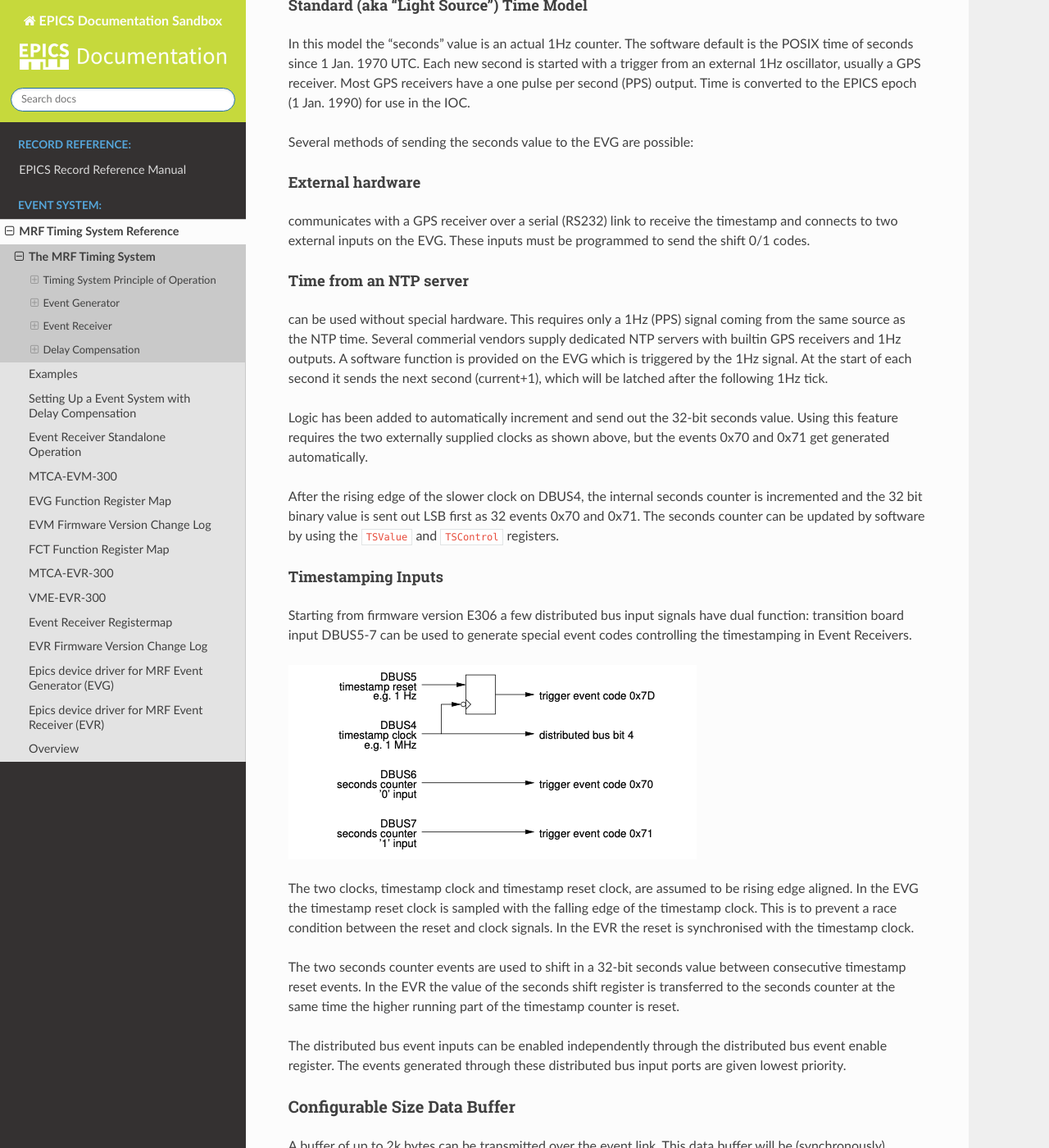
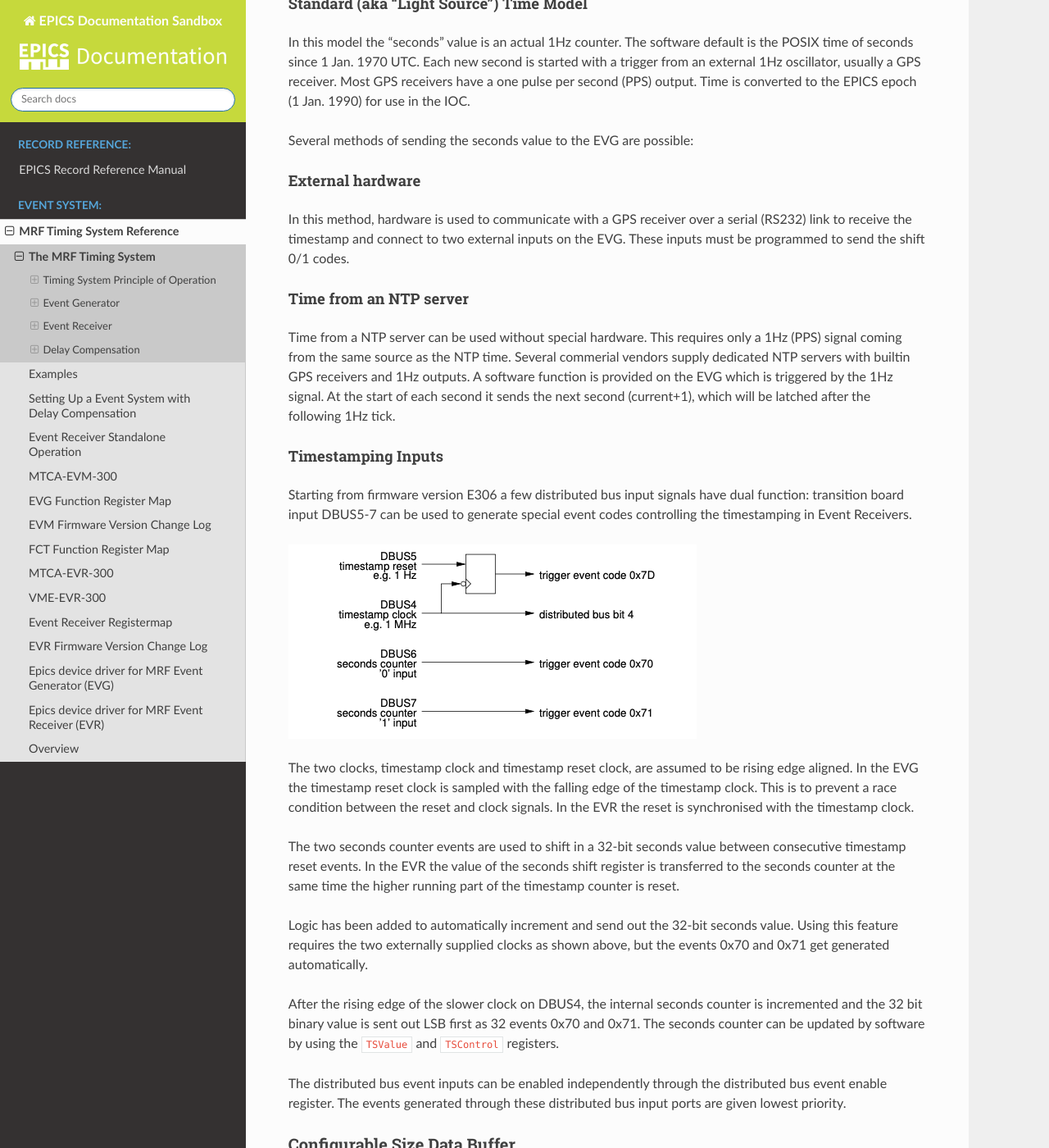
Before and after one commit to ttkorhonen/myDocument, a Sphinx documentation site: the page built from docs/mrfioc2/event-system-intro.md, in a window 1280 px wide and 1400 px high, scrolled down 8678 px. Shown: the whole window at 82% size. Built offline with Sphinx 7.4.7 and the Read the Docs theme 2.0.0, drawn with Linux system fonts in a browser that asks for light colours; some of the changed text lies outside the part shown.

Commit message:
text modifications and formatting

```diff
--- a/docs/mrfioc2/event-system-intro.md
+++ b/docs/mrfioc2/event-system-intro.md
@@ -177,8 +164,8 @@
 Trigger Event 0 has also the option of being triggered by a rising edge
 of the  synchronization logic output signal (that is often used for synchronising
 with AC mains voltage). The external inputs accept TTL level signals.
-The input logic is edge sensitive and the signals are subsequently
-synchronized internally to the event clock.
+The input logic is edge sensitive and the signals are subsequently synchronized internally to the event
+clock.
 
 ![image](images/trigger-event.png)
 
@@ -331,7 +318,22 @@
 
 Figure: Distributed Bus signal source selection.
 
-### Timestamp Generator
+(timestamp-support)=
+### Timestamping support
+
+The event system supports timestamping by providing:
+  - Facilities to distribute a seconds value to all receivers
+  - Facilities to support generation of sub-second timestamps, usually in the event clock resolution
+  - Precisely latching the timestamp in an Event Receiver, on request or when an event code has been received.
+
+The timestamp support guarantees that all event receivers (and generators) in the same distribution will have
+precisely synchronized timestamp, up to the resolution of the event clock. For example, 100 MHz event clock results
+in highest timestamp resolution of 10 nanoseconds.
+
+The seconds value to be distributed has to be provided to the Event Generator.
+This is typically sourced from an external GPS receiver.
+
+#### Timestamp Generator
 
 The model of time implemented by the MRF hardware is two 32-bit unsigned
 integers: counter, and "seconds". The counter is maintained by each EVR
@@ -363,31 +365,20 @@
 
 #### External hardware
 
-communicates with a GPS
+In this method, hardware is used to communicate with a GPS
 receiver over a serial (RS232) link to receive the timestamp and
-connects to two external inputs on the EVG. These inputs must be
+connect to two external inputs on the EVG. These inputs must be
 programmed to send the shift 0/1 codes.
 
 #### Time from an NTP server
 
-can be used without special hardware. This requires only a 1Hz (PPS)
+Time from a NTP server can be used without special hardware. This requires only a 1Hz (PPS)
 signal coming from the same source as the NTP time. Several commerial
 vendors supply dedicated NTP servers with builtin GPS receivers and 1Hz
 outputs. A software function is provided on the EVG which is triggered
 by the 1Hz signal. At the start of each second it sends the next second
 (current+1), which will be latched after the following 1Hz tick.
 
-
-
-Logic has been added to automatically increment and send out the 32-bit
-seconds value. Using this feature requires the two externally supplied
-clocks as shown above, but the events 0x70 and 0x71 get generated
-automatically.
-
-After the rising edge of the slower clock on DBUS4, the internal seconds
-counter is incremented and the 32 bit binary value is sent out LSB first
-as 32 events 0x70 and 0x71. The seconds counter can be updated by
-software by using the `TSValue` and `TSControl` registers.
 
 #### Timestamping Inputs
 
@@ -408,6 +399,16 @@
 value between consecutive timestamp reset events. In the EVR the value
 of the seconds shift register is transferred to the seconds counter at
 the same time the higher running part of the timestamp counter is reset.
+
+Logic has been added to automatically increment and send out the 32-bit
+seconds value. Using this feature requires the two externally supplied
+clocks as shown above, but the events 0x70 and 0x71 get generated
+automatically.
+
+After the rising edge of the slower clock on DBUS4, the internal seconds
+counter is incremented and the 32 bit binary value is sent out LSB first
+as 32 events 0x70 and 0x71. The seconds counter can be updated by
+software by using the `TSValue` and `TSControl` registers.
 
 The distributed bus event inputs can be enabled independently through
 the distributed bus event enable register. The events generated through
@@ -719,7 +720,7 @@
 ### Functional Description
 
 After recovering the event clock the Event Receiver demultiplexes the
-event stream to 8-bit distributed bus data and 8-bit event codes. The
+event stream to  8-bit event codes and 8-bit distributed bus data. The
 distributed bus may be configured to share its bandwidth with time
 deterministic data transmission.
 
@@ -739,10 +740,10 @@
 | > \...   | > \... | > \...   | > \...   | > \...   | > \...   |
 | > 0xFF   | 0x0FF0 | 4 bytes/32 bits | 4 bytes/32 bits | 4 bytes/32 bits | 4 bytes/32 bits    |
 
-There are 32 bits reserved for internal functions which are by default
-mapped to the event codes shown in table . The remaining 96 bits control
-internal pulse generators. For each pulse generator there is one bit to
-trigger the pulse generator, one bit to set the pulse generator output
+There are 32 bits (96 to 127) that are reserved for internal functions, some of which are by default
+mapped to the event codes shown in the table below.
+The remaining 96 bits control internal pulse generators. For each pulse generator there is
+one bit to trigger the pulse generator, one bit to set the pulse generator output
 and one bit to clear the pulse generator output.
 
 | Map bit    | Default event code | Function                                     |
@@ -881,26 +882,26 @@
 
 Table 18: Output mapping values
 
-  Mapping ID   Signal
-  ------------ ---------------------------------------------------------------------------------------------------
-  0 to n-1     Pulse generator output (number n of pulse generators depends on HW and firmware version)
-  n to 31      (Reserved)
-  32           Distributed bus bit 0 (DBUS0)
-  \...         \...
-  39           Distributed bus bit 7 (DBUS7)
-  40           Prescaler 0
-  41           Prescaler 1
-  42           Prescaler 2
-  43 to 47     (Reserved)
-  48           Flip-flop output 0
-  \...         \...
-  55           Flip-flop output 7
-  56 to 58     (Reserved)
-  59           Event clock output (only on PXIe-EVR-300)
-  60           Event clock output with 180° phase shift (only on PXIe-EVR-300)
-  61           Tri-state output (for PCIe-EVR-300DC with input module populated in IFB-300's Universal I/O slot)
-  62           Force output high (logic 1)
-  63           Force output low (logic 0)
+  | Mapping ID  |  Signal                                                                                            |
+  |------------ | ---------------------------------------------------------------------------------------------------|
+  | 0 to n-1    |  Pulse generator output (number n of pulse generators depends on HW and firmware version)
+  | n to 31     |  (Reserved)
+  | 32          |  Distributed bus bit 0 (DBUS0)
+  | \...        |  \...
+  | 39          |  Distributed bus bit 7 (DBUS7)
+  | 40          |  Prescaler 0
+  | 41          |  Prescaler 1
+  | 42          |  Prescaler 2
+  | 43 to 47    |  (Reserved)
+  | 48          |  Flip-flop output 0
+  | \...        |  \...
+  | 55          |  Flip-flop output 7
+  | 56 to 58    |  (Reserved)
+  | 59          |  Event clock output (only on PXIe-EVR-300)
+  | 60          |  Event clock output with 180° phase shift (only on PXIe-EVR-300)
+  | 61          |  Tri-state output (for PCIe-EVR-300DC with input module populated in IFB-300's Universal I/O slot)
+  | 62          |  Force output high (logic 1)
+  | 63          |  Force output low (logic 0)
 
 ### Flip-flop Outputs (from FW version 0E0207)
 
@@ -910,16 +911,16 @@
 relationship between flip-flops and pulse generators and the output
 mapping IDs.
 
-  flip-flop   mappingID   Set          Reset
-  ----------- ----------- ------------ ------------------
-  0           48          Pulse gen.   0 Pulse gen. 1
-  1           49          Pulse gen.   2 Pulse gen. 3
-  2           50          Pulse gen.   4 Pulse gen. 5
-  3           51          Pulse gen.   6 Pulse gen. 7
-  4           52          Pulse gen.   8 Pulse gen. 9
-  5           53          Pulse gen.   10 Pulse gen. 11
-  6           54          Pulse gen.   12 Pulse gen. 13
-  7           55          Pulse gen.   14 Pulse gen. 15
+  | flip-flop   | mappingID   |Set          | Reset
+  | ----------- | ----------- |------------ | ------------------
+  | 0           | 48          |Pulse gen.   | 0 Pulse gen. 1
+  | 1           | 49          |Pulse gen.   | 2 Pulse gen. 3
+  | 2           | 50          |Pulse gen.   | 4 Pulse gen. 5
+  | 3           | 51          |Pulse gen.   | 6 Pulse gen. 7
+  | 4           | 52          |Pulse gen.   | 8 Pulse gen. 9
+  | 5           | 53          |Pulse gen.   | 10 Pulse gen. 11
+  | 6           | 54          |Pulse gen.   | 12 Pulse gen. 13
+  | 7           | 55          |Pulse gen.   | 14 Pulse gen. 15
 
 ### Front Panel Universal I/O Slots
 
@@ -1098,18 +1099,18 @@
 Synthesiser with a reference clock of 24 MHz is used. The following
 table lists programming bit patterns for a few frequencies.
 
-  Event Rate                     Configuration Bit Pattern   Reference Output   Precision (theoretical)
-  ------------------------------ --------------------------- ------------------ -------------------------
-  142.8 MHz                      0x0891C100                  142.857 MHz        0
-  499.8 MHz/4 = 124.95 MHz       0x00FE816D                  124.95 MHz         0
-  499.654 MHz/4 = 124.9135 MHz   0x0C928166                  124.907 MHz        -52 ppm
-  476 MHz/4 = 119 MHz            0x018741AD                  119 MHz            0
-  106.25 MHz (fibre channel)     0x049E81AD                  106.25 MHz         0
-  499.8 MHz/5 = 99.96 MHz        0x025B41ED                  99.956 MHz         -40 ppm
-  50 MHz                         0x009743AD                  50.0 MHz           0
-  499.8 MHz/10 = 49.98 MHz       0x025B43AD                  49.978 MHz         -40 ppm
-  499.654MHz/4=124.9135MHz       0x0C928166                  124.907MHz         -52 ppm
-  50 MHz                         0x009743AD                  50.0 MHz           0
+  | Event Rate                     | Configuration Bit Pattern   | Reference Output   | Precision (theoretical)
+  | ------------------------------ | --------------------------- | ------------------ | -------------------------
+  | 142.8 MHz                      | 0x0891C100                  | 142.857 MHz        | 0
+  | 499.8 MHz/4 = 124.95 MHz       | 0x00FE816D                  | 124.95 MHz         | 0
+  | 499.654 MHz/4 = 124.9135 MHz   | 0x0C928166                  | 124.907 MHz        | -52 ppm
+  | 476 MHz/4 = 119 MHz            | 0x018741AD                  | 119 MHz            | 0
+  | 106.25 MHz (fibre channel)     | 0x049E81AD                  | 106.25 MHz         | 0
+  | 499.8 MHz/5 = 99.96 MHz        | 0x025B41ED                  | 99.956 MHz         | -40 ppm
+  | 50 MHz                         | 0x009743AD                  | 50.0 MHz           | 0
+  | 499.8 MHz/10 = 49.98 MHz       | 0x025B43AD                  | 49.978 MHz         | -40 ppm
+  | 499.654MHz/4=124.9135MHz       | 0x0C928166                  | 124.907MHz         | -52 ppm
+  | 50 MHz                         | 0x009743AD                  | 50.0 MHz           | 0
 
 The event receiver reference clock is required to be in ±100 ppm range
 of the event generator event clock.
```
Also changed, not shown: other parts of docs/mrfioc2/event-system-intro.md (+0 -13 lines).
